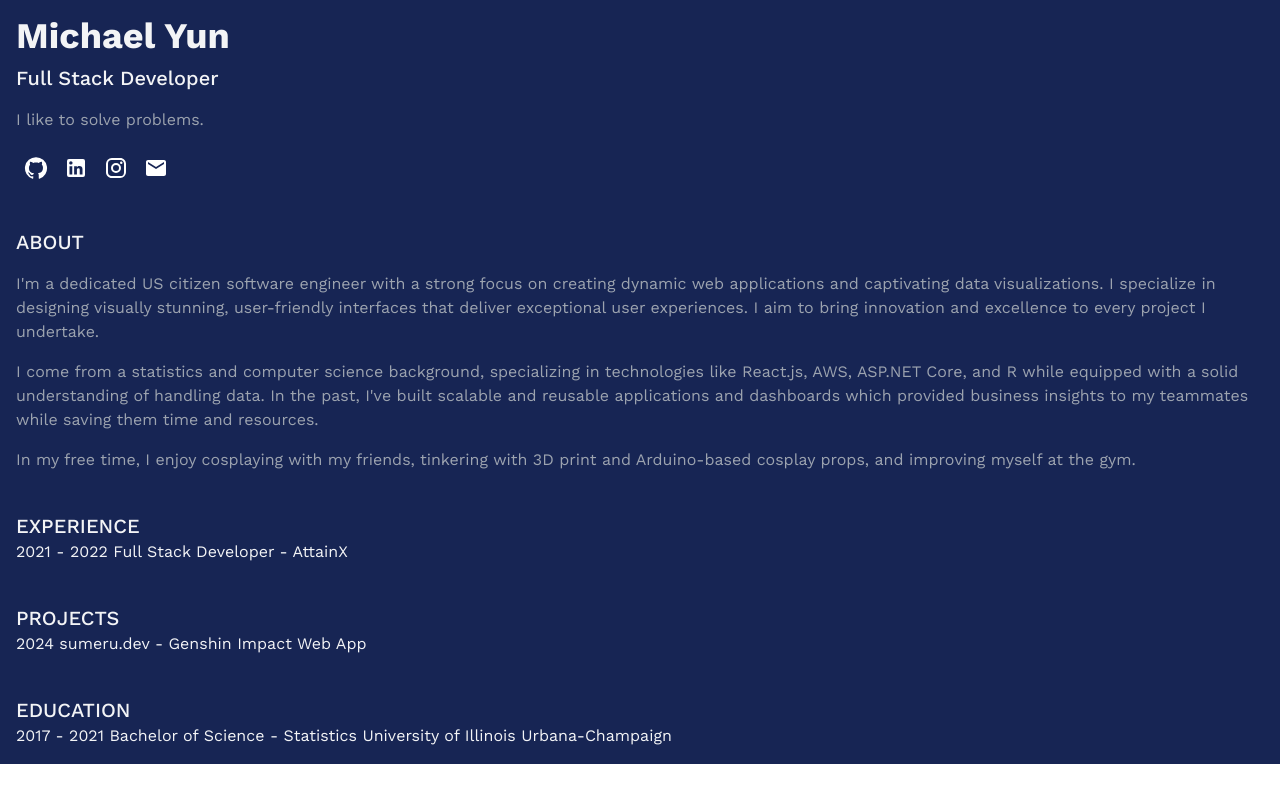
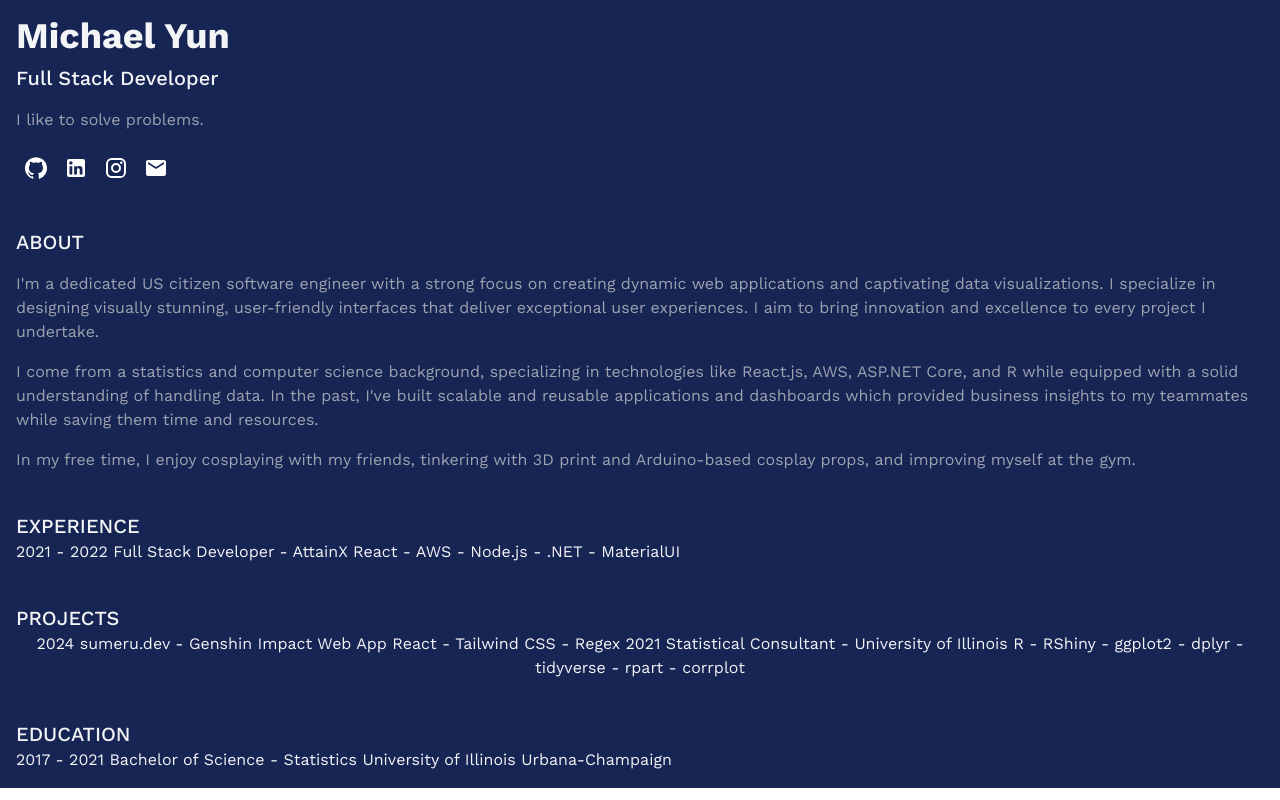
Before and after one commit to myun11/personal_website, a React (Vite) app: page / in a window 1280 px wide. Built offline with nearby package versions, Linux system fonts and the light colour scheme.

Commit message:
Added projects

```diff
--- a/src/App.jsx
+++ b/src/App.jsx
@@ -95,12 +95,18 @@
           <h2 className="text-xl font-medium mt-2 uppercase">Experience</h2>
           2021 - 2022
           Full Stack Developer - AttainX
+          React - AWS - Node.js - .NET - MaterialUI
         </div>
 
         <div className ="flex flex-col justify-center items-start text-gray-100 px-4 py-4">
           <h2 className="text-xl font-medium mt-2 uppercase">Projects</h2>
           2024
           sumeru.dev - Genshin Impact Web App
+          React - Tailwind CSS - Regex
+
+          2021
+          Statistical Consultant - University of Illinois
+          R - RShiny - ggplot2 - dplyr - tidyverse - rpart - corrplot
         </div>
 
         <div className ="flex flex-col justify-center items-start text-gray-100 px-4 py-4">
```
